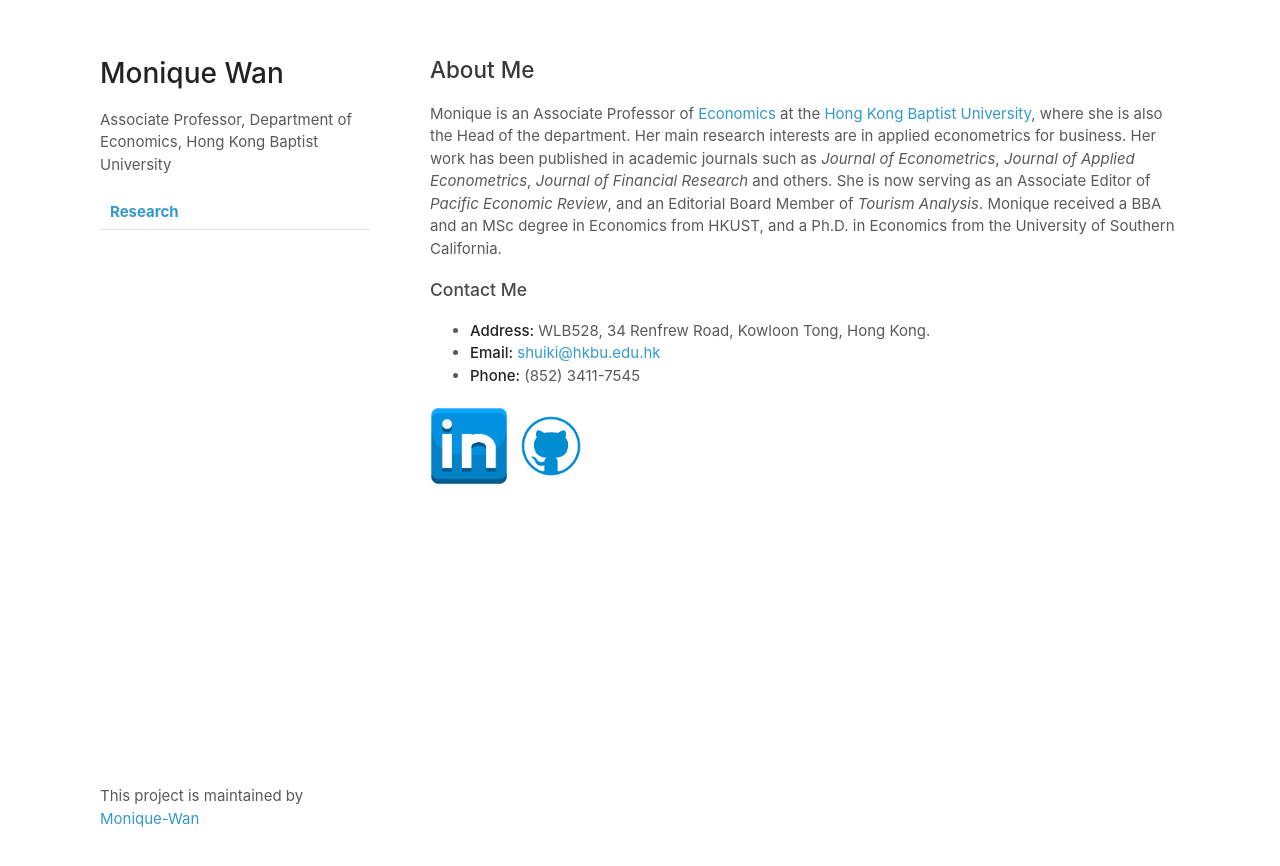
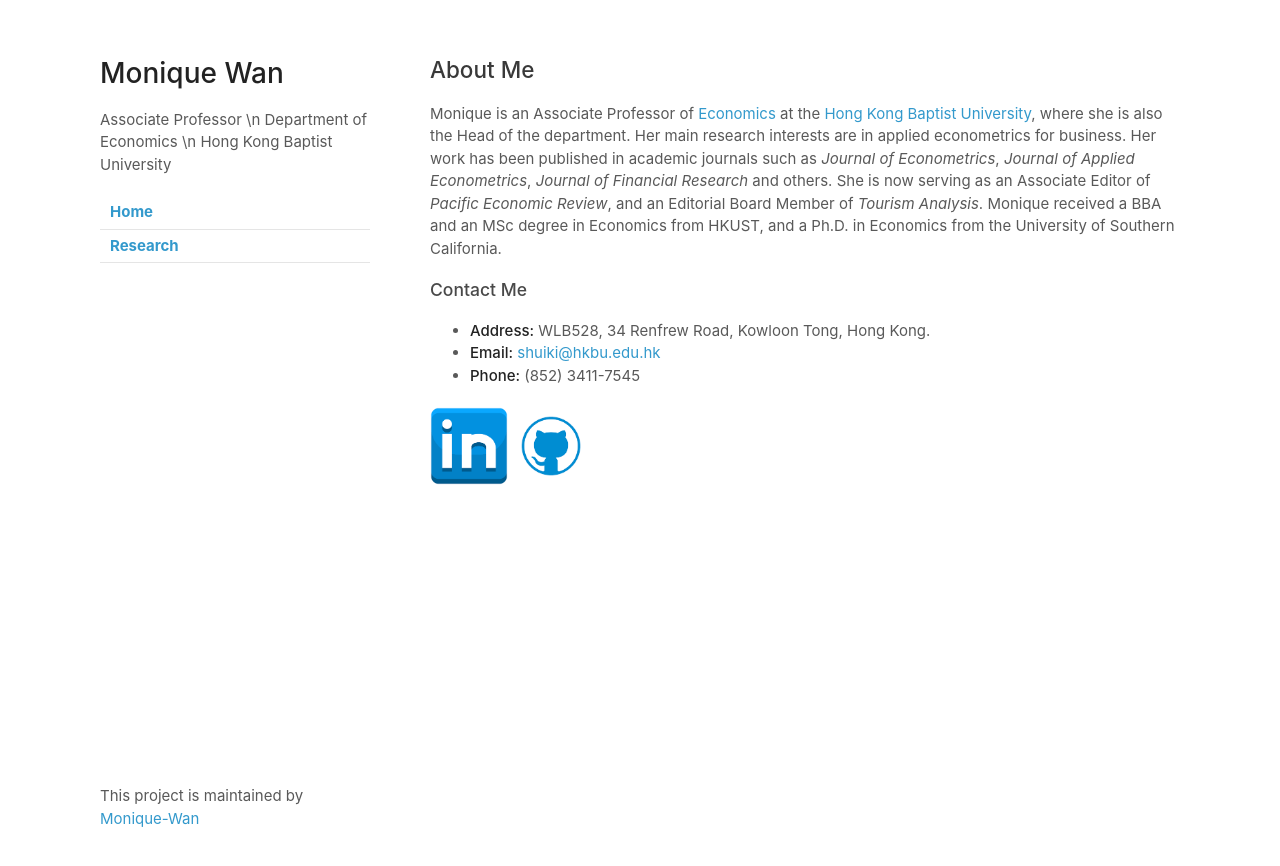
Before and after one commit to Monique-Wan/home, a Jekyll site: the page built from index.md, in a window 1280 px wide. Shown: the top 866 px of the page. Built offline with Jekyll 4.4.1, drawn with Linux system fonts in a browser that asks for light colours; our own code applies the rules of GitHub Pages for plain Markdown files.

Commit message:
Update _config.yml

```diff
--- a/_config.yml
+++ b/_config.yml
@@ -1,6 +1,8 @@
 theme: jekyll-theme-minimal
 title: Monique Wan
-description: Associate Professor, Department of Economics, Hong Kong Baptist University
+description: Associate Professor \n Department of Economics \n Hong Kong Baptist University
 navigation:
+  - title: Home
+    url: /
   - title: Research
     url: research
```
